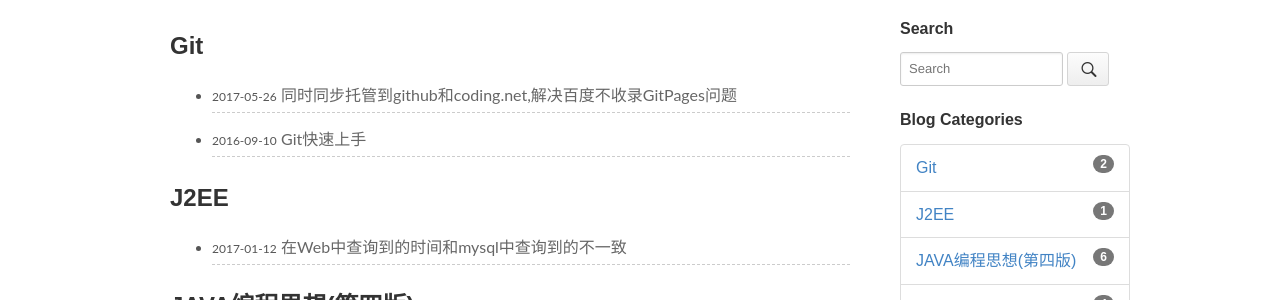
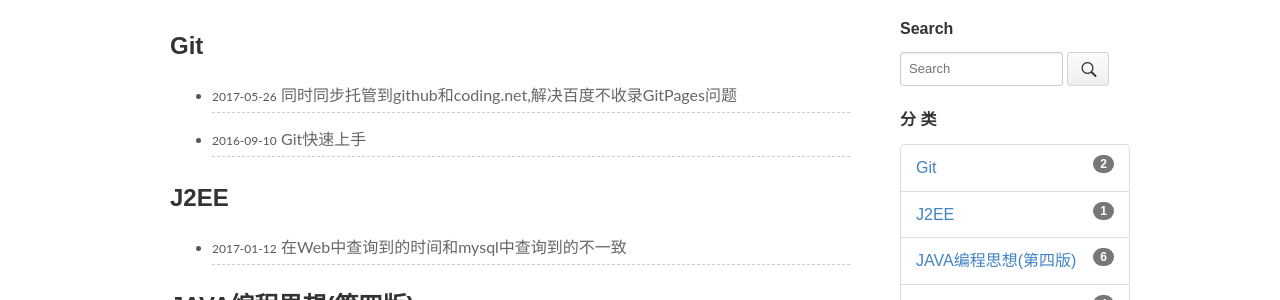
Before and after one commit to QiXingjun/QiXingjun.github.io, a Jekyll site: the page built from pages/categories.md, in a window 1280 px wide and 900 px high. Shown: the part 190-490 px from the top of the window. Built offline with Jekyll 4.4.1, drawn with Linux system fonts in a browser that asks for light colours; comment, search, counter and statistics services are not loaded.

Commit message:
Update sidebar-categories-nav.html

```diff
--- a/_includes/sidebar-categories-nav.html
+++ b/_includes/sidebar-categories-nav.html
@@ -1,5 +1,5 @@
 
-<h3>Blog Categories</h3>
+<h3>分 类</h3>
 <div id="blog-categories">
   <ul class="list-group">
     {% assign sorted_categories = site.categories | sort %}
```
